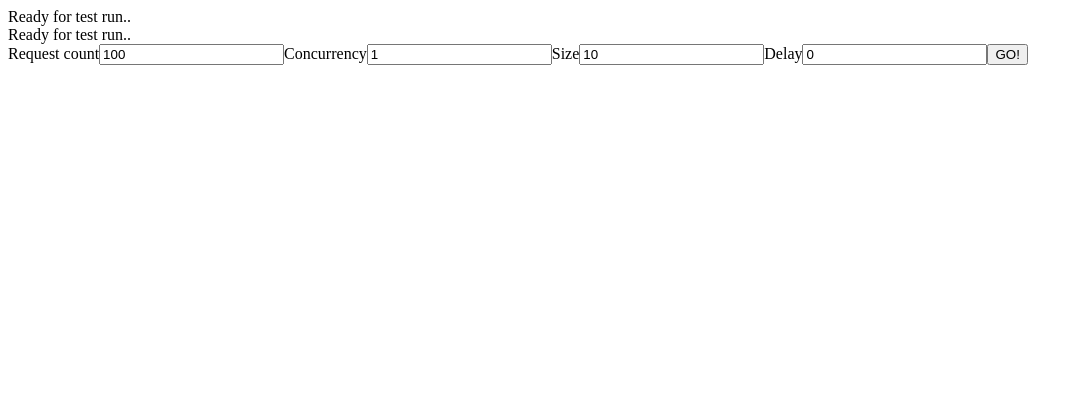
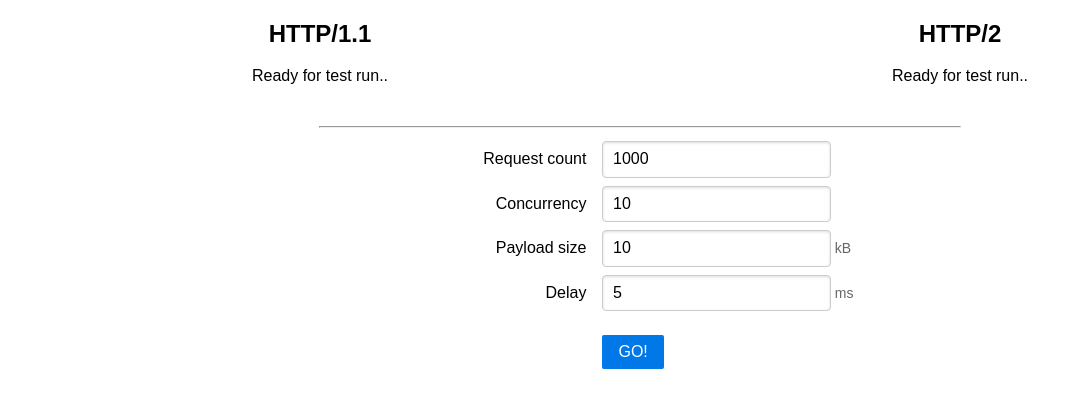
Before and after one commit to majori/bachelor-thesis, a React app in the folder client/: page / in a window 1280 px wide. Shown: the top 408 px of the page, without its empty margins (0-1083 px from the left). Built offline with nearby package versions, Linux system fonts and the light colour scheme.

Commit message:
Apply some styles to components

```diff
--- a/client/package.json
+++ b/client/package.json
@@ -18,8 +18,10 @@
     "babel-preset-env": "^1.7.0",
     "babel-preset-react": "^6.24.1",
     "babel-preset-stage-0": "^6.24.1",
+    "css-loader": "^1.0.0",
     "html-webpack-plugin": "^3.2.0",
     "regenerator": "^0.13.1",
+    "style-loader": "^0.21.0",
     "webpack": "^4.12.0",
     "webpack-cli": "^3.0.3",
     "webpack-dev-server": "^3.1.4"
@@ -27,6 +29,7 @@
   "dependencies": {
     "http-server": "^0.11.1",
     "mathjs": "^5.0.3",
+    "purecss": "^1.0.0",
     "qs": "^6.5.2",
     "react": "^16.4.0",
     "react-dom": "^16.4.0",
--- a/client/src/components/App.jsx
+++ b/client/src/components/App.jsx
@@ -6,20 +6,29 @@ import styled from 'styled-components';
 import Controls from './Controls';
 import Stats from './Stats';
 
+const Layout = styled.div`
+  .pure-g {
+    justify-content: center;
+  }
 
-const Layout = styled.div`
+  .stats {
+    margin-bottom: 40px;
+  }
 
+  hr {
+    width: 50%;
+  }
 `;
 
 const statsInitState = {
   http1: {
-    loading: false,
+    running: false,
     progress: 0,
     mean: null,
     variance: null,
   },
   http2: {
-    loading: false,
+    running: false,
     progress: 0,
     mean: null,
     variance: null,
@@ -31,19 +40,19 @@ class App extends React.Component {
     super();
     this.state = {
       params: {
-        count: 100,
-        concurrency: 1,
+        count: 1000,
+        concurrency: 10,
         size: 10,
-        delay: 0,
+        delay: 5,
       },
-      stats: statsInitState,
+      stats: _.cloneDeep(statsInitState),
     };
     this.handleParamChange = this.handleParamChange.bind(this);
     this.startTestRun = this.startTestRun.bind(this);
   }
 
-  resetResults() {
-    this.setState({ stats: statsInitState });
+  async resetResults() {
+    return this.setState(_.set(this.state, ['stats'], _.cloneDeep(statsInitState)));
   }
 
   handleParamChange(event) {
@@ -57,14 +66,15 @@ class App extends React.Component {
 
   async startTestRun(event) {
     event.preventDefault();
-    this.resetResults();
+    await this.resetResults();
     await this.runTest(true);
     await this.runTest(false);
   }
 
   async runTest(useHttp1) {
     const version = useHttp1 ? 'http1': 'http2';
-    this.setState(_.set(this.state, ['stats', version, 'loading'], true));
+    console.log(this.state);
+    this.setState(_.set(this.state, ['stats', version, 'running'], true));
     const { concurrency, size, delay, count } = this.state.params;
 
     const query = qs.stringify({ size, delay }, { addQueryPrefix: true });
@@ -100,7 +110,7 @@ class App extends React.Component {
     const variance = _.round(math.var(stats));
 
     this.setState(_.set(this.state, ['stats', version], {
-      loading: false,
+      running: false,
       progress: 0,
       mean,
       variance,
@@ -108,17 +118,23 @@ class App extends React.Component {
   }
 
   render() {
+    const { params, stats } = this.state;
     return (
       <Layout>
-        <div>
-          <Stats stats={this.state.stats.http1}/>
-          <Stats stats={this.state.stats.http2}/>
+        <div className="stats">
+          <Stats stats={stats} />
         </div>
-        <Controls
-          onSubmit={this.startTestRun}
-          onChange={this.handleParamChange}
-          values={this.state.params}
-        />
+        <hr />
+        <div className="controls pure-g">
+          <div className="pure-u">
+            <Controls
+              onSubmit={this.startTestRun}
+              onChange={this.handleParamChange}
+              values={params}
+              running={stats.http1.running || stats.http2.running}
+            />
+          </div>
+        </div>
       </Layout>
     );
   }
--- a/client/src/components/Controls.jsx
+++ b/client/src/components/Controls.jsx
@@ -1,52 +1,68 @@
 import React from "react";
 import styled from 'styled-components';
 
-const Container = styled.div`
+const Form = styled.form`
 
 `;
 
-export default ({ onSubmit, onChange, values }) => {
+export default ({ onSubmit, onChange, values, running }) => {
   return (
-    <Container>
-      <form onSubmit={onSubmit}>
-        <label>
-          Request count
+    <Form className="pure-form pure-form-aligned" onSubmit={onSubmit}>
+      <fieldset>
+        <div className="pure-control-group">
+          <label>Request count</label>
           <input
             name="count"
             type="number"
             onChange={onChange}
             value={values.count.toString()}
           />
-        </label>
-        <label>
-          Concurrency
+        </div>
+
+        <div className="pure-control-group">
+          <label>Concurrency</label>
           <input
             name="concurrency"
             type="number"
             onChange={onChange}
             value={values.concurrency.toString()}
           />
-        </label>
-        <label>
-          Size
+        </div>
+
+        <div className="pure-control-group">
+          <label>Payload size</label>
           <input
             name="size"
             type="number"
             onChange={onChange}
             value={values.size.toString()}
           />
-        </label>
-        <label>
-          Delay
+          <span className="pure-form-message-inline">kB</span>
+        </div>
+
+        <div className="pure-control-group">
+          <label>Delay</label>
           <input
             name="delay"
             type="number"
             onChange={onChange}
             value={values.delay.toString()}
           />
-        </label>
-        <button type="submit">GO!</button>
-      </form>
-    </Container>
+          <span className="pure-form-message-inline">ms</span>
+        </div>
+
+        <div className="pure-controls">
+          <button
+            className={`
+              pure-button
+              pure-button-primary
+              ${running ? 'pure-button-disabled' : ''}`}
+            type="submit"
+          >
+            GO!
+          </button>
+        </div>
+      </fieldset>
+    </Form>
   );
 };
--- a/client/src/components/Stats.jsx
+++ b/client/src/components/Stats.jsx
@@ -2,28 +2,66 @@ import React from "react";
 import styled from 'styled-components';
 
 const Container = styled.div`
+  text-align: center;
 
+  .results .result {
+    text-align: left;
+  }
+
+  .results .label {
+    text-align: right;
+  }
+
+  .results .label span {
+    margin-right: 7px;
+  }
 `;
 
-export default ({ stats }) => {
+const Stats = ({ stats, waiting }) => {
   const Results = (
     <div>
       {
         !stats.mean && !stats.variance ?
-          <span>Ready for test run..</span> :
-          <div>
-            <span>Mean: {stats.mean} ms</span>
-            <span>Variance: {stats.variance} ms</span>
+          <span>
+            {
+              !waiting ?
+                'Ready for test run..' :
+                'Waiting..'
+            }
+          </span> :
+          <div className="results pure-g">
+            <div className="pure-u-1-2 label">
+              <span>Mean: </span>
+            </div>
+            <div className="pure-u-1-2 result">
+              <span><b>{stats.mean} ms</b></span>
+            </div>
+            <div className="pure-u-1-2 label">
+              <span>Variance: </span>
+            </div>
+            <div className="pure-u-1-2 result">
+              <span><b>{stats.variance} ms</b></span>
+            </div>
           </div>
       }
     </div>
   );
+  return stats.running ?
+    <span>Running... {stats.progress}%</span> :
+    Results;
+};
+
+export default ({ stats }) => {
   return (
-    <Container>
-      { stats.loading ?
-        <span>Running... {stats.progress}%</span> :
-        Results
-      }
+    <Container className="pure-g">
+      <div className="pure-u-1-2">
+        <h2>HTTP/1.1</h2>
+        <Stats stats={stats.http1} />
+      </div>
+      <div className="pure-u-1-2">
+        <h2>HTTP/2</h2>
+        <Stats stats={stats.http2} waiting={stats.http1.running} />
+      </div>
     </Container>
   );
-};
+}
--- a/client/webpack.config.js
+++ b/client/webpack.config.js
@@ -17,7 +17,11 @@ module.exports = {
         use: {
           loader: "babel-loader"
         }
-      }
+      },
+      {
+        test: /\.css$/,
+        use: [ 'style-loader', 'css-loader' ]
+      },
     ]
   },
   plugins: [
```
Also changed, not shown: client/src/index.jsx (+5 -4 lines), 1 other file (tests, documents, lock files or other folders).
